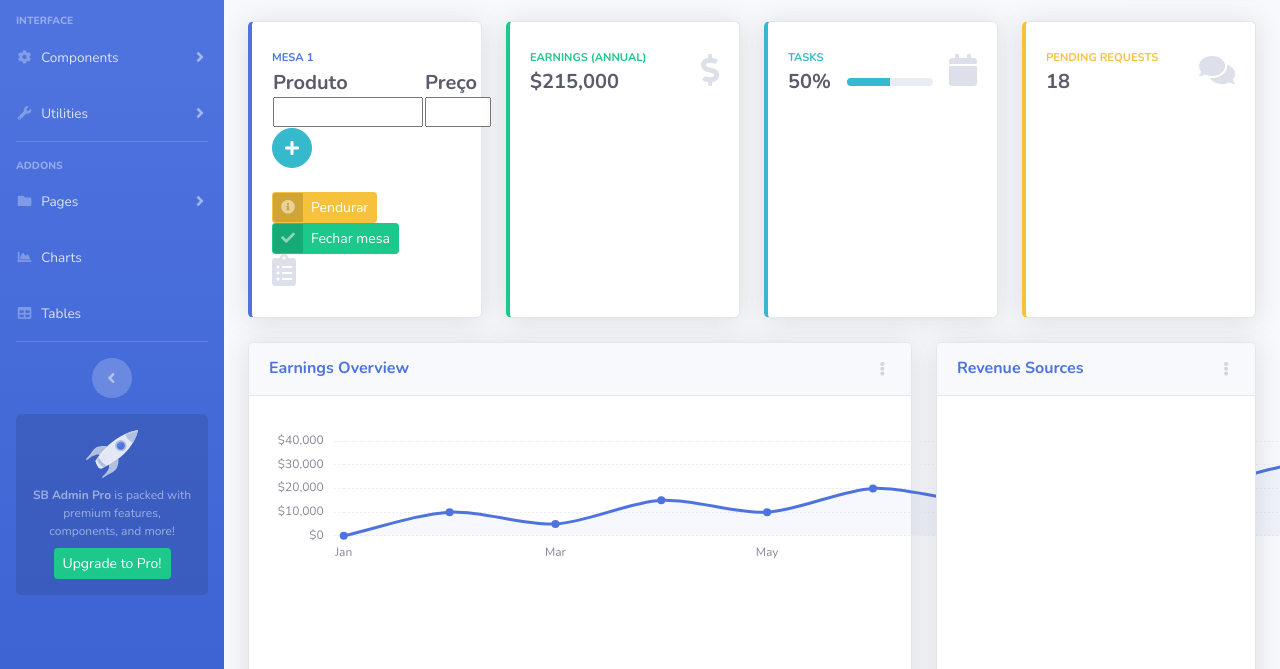
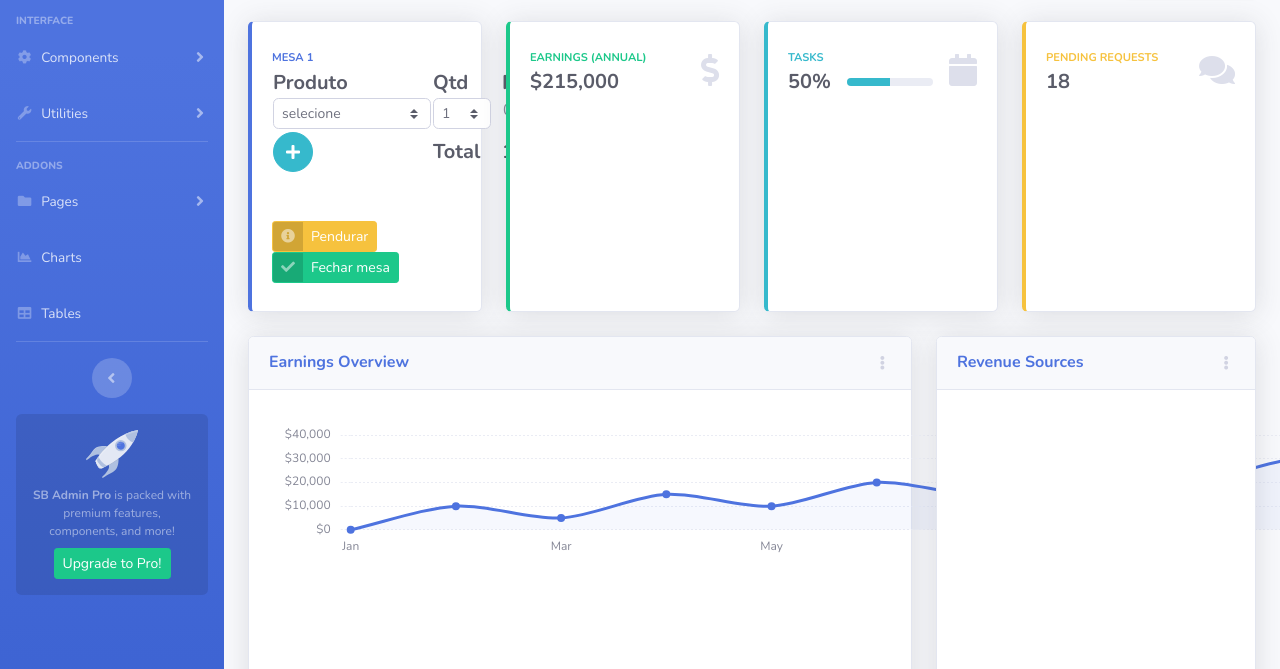
Before and after one commit to padovas-bar/front-end, a website with bundled scripts: page startbootstrap-sb-admin-2-gh-pages/index.html in a window 1280 px wide. Shown: the part 131-800 px from the top of the page. Built offline with nearby package versions, Linux system fonts and the light colour scheme.

Commit message:
improving table control

```diff
--- a/startbootstrap-sb-admin-2-gh-pages/index.html
+++ b/startbootstrap-sb-admin-2-gh-pages/index.html
@@ -19,6 +19,16 @@
 
     <!-- Custom styles for this template-->
     <link href="css/sb-admin-2.min.css" rel="stylesheet">
+
+    <style>
+    .texto{
+        font-family: 'Nunito','-apple-system','BlinkMacSystemFont','Segoe UI','Roboto','Helvetica Neue',Arial,sans-serif,'Apple Color Emoji','Segoe UI Emoji','Segoe UI Symbol','Noto Color Emoji';
+        font-size: 1rem;
+        font-weight: 400;
+        line-height: 1.5;
+        color: #858796;
+    }
+    </style>
 
 </head>
 
@@ -385,20 +395,66 @@
                                                 Mesa 1</div>
                                             <div class="h5 mb-0 font-weight-bold text-gray-800">
 
-                                            <table>
+                                            <table width="345x" id="mesa1">
                                                 <tr>
-                                                    <th>Produto</th>
-                                                    <th>Preço</th>
+                                                    <th width="160px">Produto</th>
+                                                    <th width="60px">Qtd</th>
+                                                    <th style="padding:0 10px;" width="66px">R$</th>
+                                                    <th>Hora</th>
                                                 </tr>
                                                 <tr>
-                                                    <td><input type="text" size="10"/></td>
-                                                    <td><input type="text" size="3"/></td>
+                                                    <td>
+                                                        <select name="products" id="products" class="custom-select custom-select-sm form-control form-control-sm">
+                                                            <option disabled selected value>selecione</option>
+                                                            <optgroup label="Cerveja">
+                                                                <option value="3.50">Brahma lata</option>
+                                                                <option value="8.00">Brahma garrafa </option>
+                                                                <option value="3.00">Skol lata</option>
+                                                                <option value="4.00">Skol long neck</option>
+                                                                <option value="8.00">Skol garrafa</option>
+                                                            </optgroup>
+                                                            <optgroup label="Drink">
+                                                                <option value="1.50">51</option>
+                                                                <option value="1.50">Velho Barreiro</option>
+                                                                <option value="4.00">Maria Mole</option>
+                                                                <option value="5.00">Kariri</option>
+                                                                <option value="3.50">Ypioca</option>
+                                                            </optgroup>
+                                                        </select>
+                                                    </td>
+                                                    <!--<td><input type="number" class="custom-select-sm" min="1" max="99" /></td> -->
+                                                    <td><select name="qtd" id="qtd" class="custom-select custom-select-sm form-control form-control-sm">
+                                                        <option value="1">1</option>
+                                                        <option value="2">2</option>
+                                                        <option value="3">3</option>
+                                                        <option value="4">4</option>
+                                                        <option value="5">5</option>
+                                                        <option value="6">6</option>
+                                                        <option value="7">7</option>
+                                                        <option value="8">8</option>
+                                                        <option value="9">9</option>
+                                                    </select></td>
+                                                    <td><label id="mesa1line1value" class="texto" style="padding:0 10px;">0.00</label></td>
+                                                    <td><label class="texto">20:09</label></td>
                                                 </tr>
                                             </table>
 
-                                            <a href="#" class="btn btn-info btn-circle">
-                                                    <i class="fas fa-plus"></i>
-                                            </a>
+
+
+                                            <table width="345x">
+                                                <tr>
+                                                    <th width="160px">
+
+                                                            <a href="#" class="btn btn-info btn-circle" id="btnMesa1">
+                                                                    <i class="fas fa-plus"></i>
+                                                            </a>
+
+                                                    </th>
+                                                    <th width="60px">Total</th>
+                                                    <th style="padding:0 10px;">150</th>
+                                                    <th></th>
+                                                </tr>
+                                            </table>
 
                                             <br><br>
 
@@ -418,9 +474,9 @@
 
                                             </div>
                                         </div>
-                                        <div class="col-auto" style="align-self: normal;">
-                                            <i class="fas fa-clipboard-list fa-2x text-gray-300"></i>
-                                        </div>
+                                        <!--<div class="col-auto" style="align-self: normal;">-->
+                                        <!--    <i class="fas fa-clipboard-list fa-2x text-gray-300"></i>-->
+                                        <!--</div>-->
                                     </div>
                                 </div>
                             </div>
@@ -787,6 +843,33 @@
     <script src="js/demo/chart-area-demo.js"></script>
     <script src="js/demo/chart-pie-demo.js"></script>
 
+
+<script>
+    $(document).ready(function () {
+
+    $("#btnMesa1").click(function(){
+    	//alert("ok")
+
+        var markup = "<tr><td>    <select name='products' id='products' class='custom-select custom-select-sm form-control form-control-sm'>        <option disabled selected value>selecione</option>        <optgroup label='Cerveja'>            <option value='volvo'>Brahma lata</option>            <option value='saab'>Brahma garrafa </option>            <option value='mercedes'>Skol lata</option>            <option value='audi'>Skol long neck</option>            <option value='audi'>Skol garrafa</option>        </optgroup>        <optgroup label='Drink'>            <option value='volvo'>51</option>            <option value='saab'>Velho Barreiro</option>            <option value='mercedes'>Maria Mole</option>            <option value='audi'>Kariri</option>            <option value='audi'>Ypioca</option>        </optgroup>    </select></td><td><input type='number' min='1' max='99' /></td><td><label class='texto'>999.00</label></td><td><label class='texto'>20:09</label></td></tr>";
+
+        $("#mesa1 tbody").append(markup);
+    });
+
+    $("#products,#qtd").change(function(){
+        //get the select html: console.log(this)
+        //get the value attr console.log($( "#products" ).val())
+        //get the description attr console.log($( "#products option:selected" ).text())
+
+        var productValue = $("#products").val()
+        var qtdValue = $("#qtd").val()
+
+        $('#mesa1line1value').text(productValue * qtdValue);
+    });
+
+
+});
+</script>
+
 </body>
 
 </html>
```
